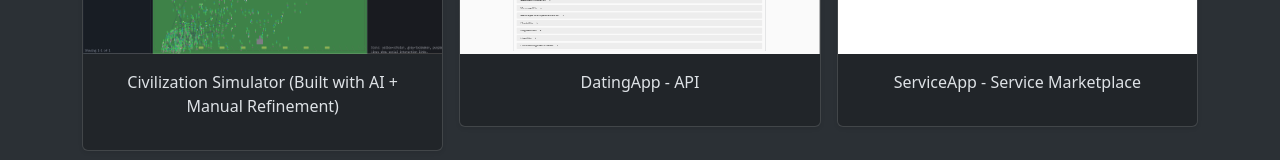
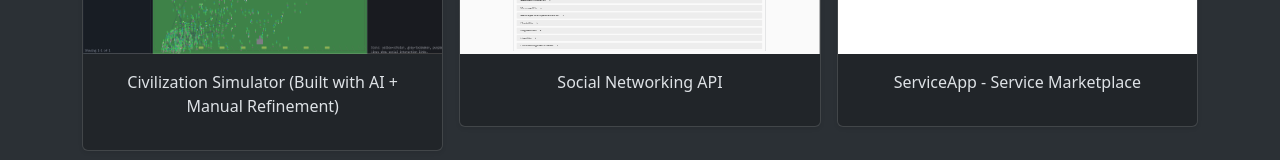
Before and after one commit to Alishahidi1997/alishahidi1997.github.io, a React (Create React App) app: page / in a window 1280 px wide. Shown: the part 1759-1919 px from the top of the page. Built offline with nearby package versions, Linux system fonts and the light colour scheme.

Commit message:
change porfolio

```diff
--- a/src/Portfolio/Portfolio.js
+++ b/src/Portfolio/Portfolio.js
@@ -5,7 +5,7 @@ import SpaceAttack from "../Assets/Portfolio/SpaceAttackDemo.gif";
 import RocketBoost from "../Assets/Portfolio/RocketBoost.gif";
 import ServiceApp from "../Assets/Portfolio/Services.jpg";
 import RealmRush from "../Assets/Portfolio/RealmRush.gif";
-import DatingApp from "../Assets/Portfolio/DatingAppAPI.png";
+import SocialNetworkingAPI from "../Assets/Portfolio/SocialNetworkingAPI.png";
 import poly from "../Assets/Portfolio/Poly.gif";
 import sim from "../Assets/Portfolio/Sim.png";
 import SpaceFlight from "../Assets/Portfolio/SpaceFlight.gif";
@@ -19,9 +19,9 @@ const data =
             githubLink: "https://github.com/Alishahidi1997/Dating-APP/tree/main"
         },
          {
-            image: DatingApp,
-            name: "DatingApp - API",
-            githubLink: "https://github.com/Alishahidi1997/Dating-APP/tree/main"
+            image: SocialNetworkingAPI,
+            name: "Social Networking API",
+            githubLink: "https://github.com/Alishahidi1997/Social-Networking-API"
         },
         {
             image: ServiceApp,
```
Also changed, not shown: src/Assets/Portfolio/SocialNetworkingAPI.png (renamed from src/Assets/Portfolio/DatingAppAPI.png).
